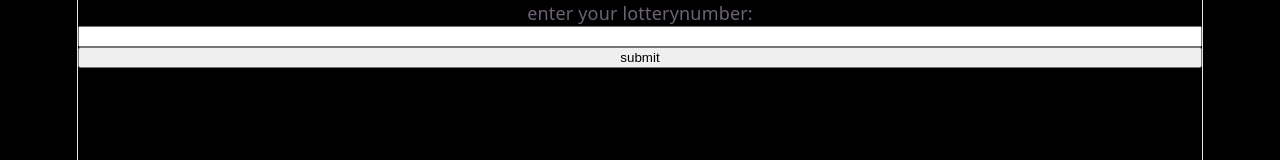
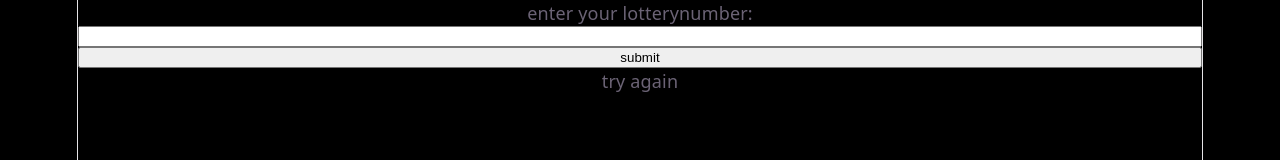
Before and after one commit to Rahul-Ranjan-dev/learning-react, a React (Vite) app: page / in a window 1280 px wide. Shown: the top 160 px of the page. Built offline with nearby package versions, Linux system fonts and the light colour scheme.

Commit message:
small changes

```diff
--- a/src/lotterygame.jsx
+++ b/src/lotterygame.jsx
@@ -1,30 +1,31 @@
 import { useState } from "react"
 export default function Lottery(){
   const[number,setnumber]=useState("")
-  const[attempted,setattempted]=useState([])
+  const[sum,setsum]=useState(null)
   function handleChange(event){
     setnumber(event.target.value)
   }
   function handlesubmit(){
 
-    let sum=0;
+    let total=0;
     let remainder=0;
     let tempnum=parseInt(number)
     while(tempnum>0){
         remainder=tempnum%10
         tempnum=Math.floor(tempnum/10);
-        sum=sum+remainder;
+        total=total+remainder;
 
     }
 
-    if(sum===15){
-       alert("you won the game")
+    // if(sum===15){
+    //    alert("you won the game")
 
-    }
-        else{
-          alert("try again")
+    // }
+    //     else{
+    //       alert("try again")
 
-        }
+    //     }
+        setsum(total)
         setnumber("")
 
     }
@@ -33,6 +34,8 @@ export default function Lottery(){
     <>
     enter your lotterynumber:<input type="number" max="3" value={number} onChange={handleChange}/>
     <button onClick={handlesubmit}>submit</button>
+
+    { sum>=15? (<p>you won the game</p>):(<p>try again</p>)}
     </>
   )
 }
```
